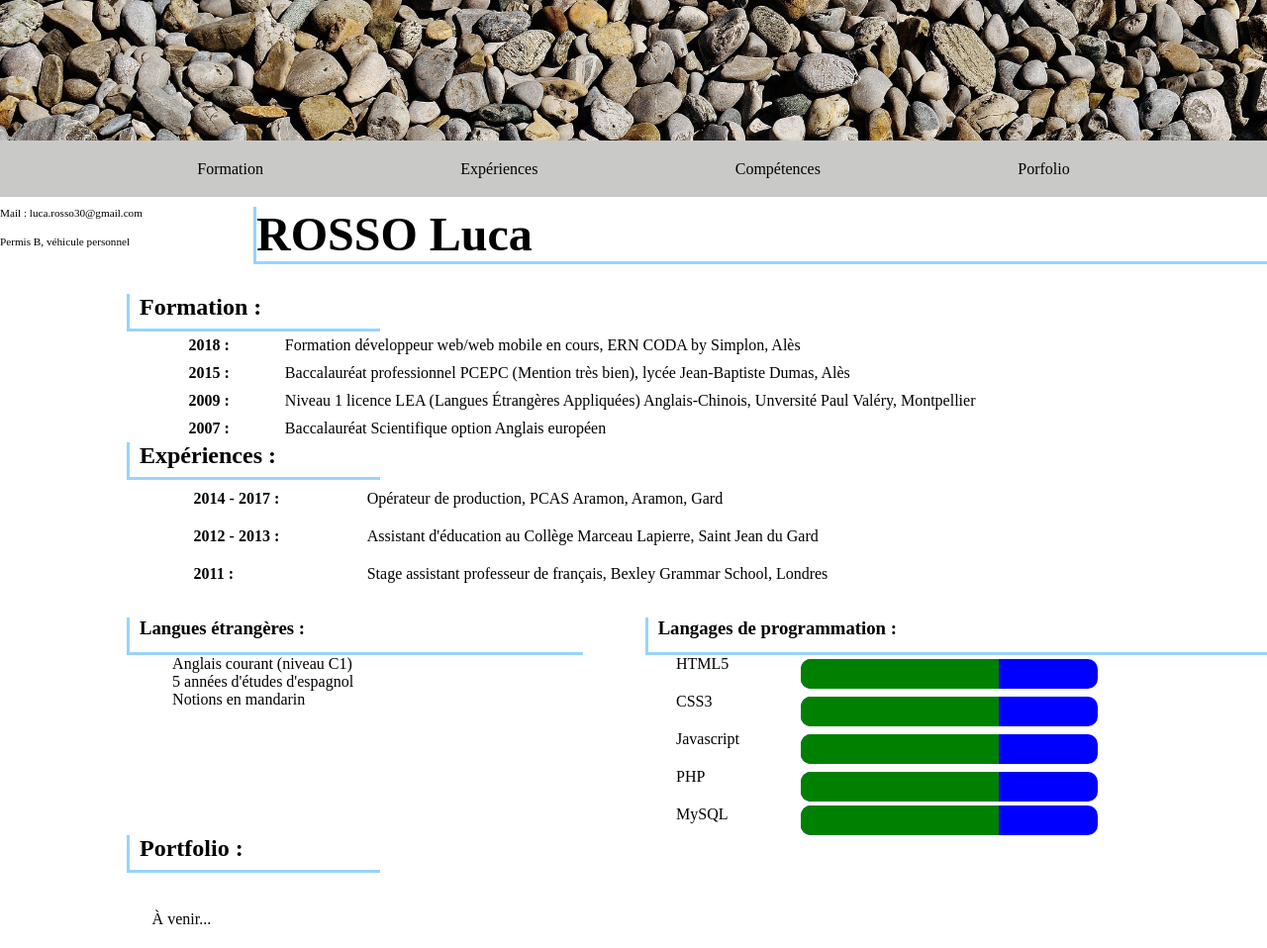
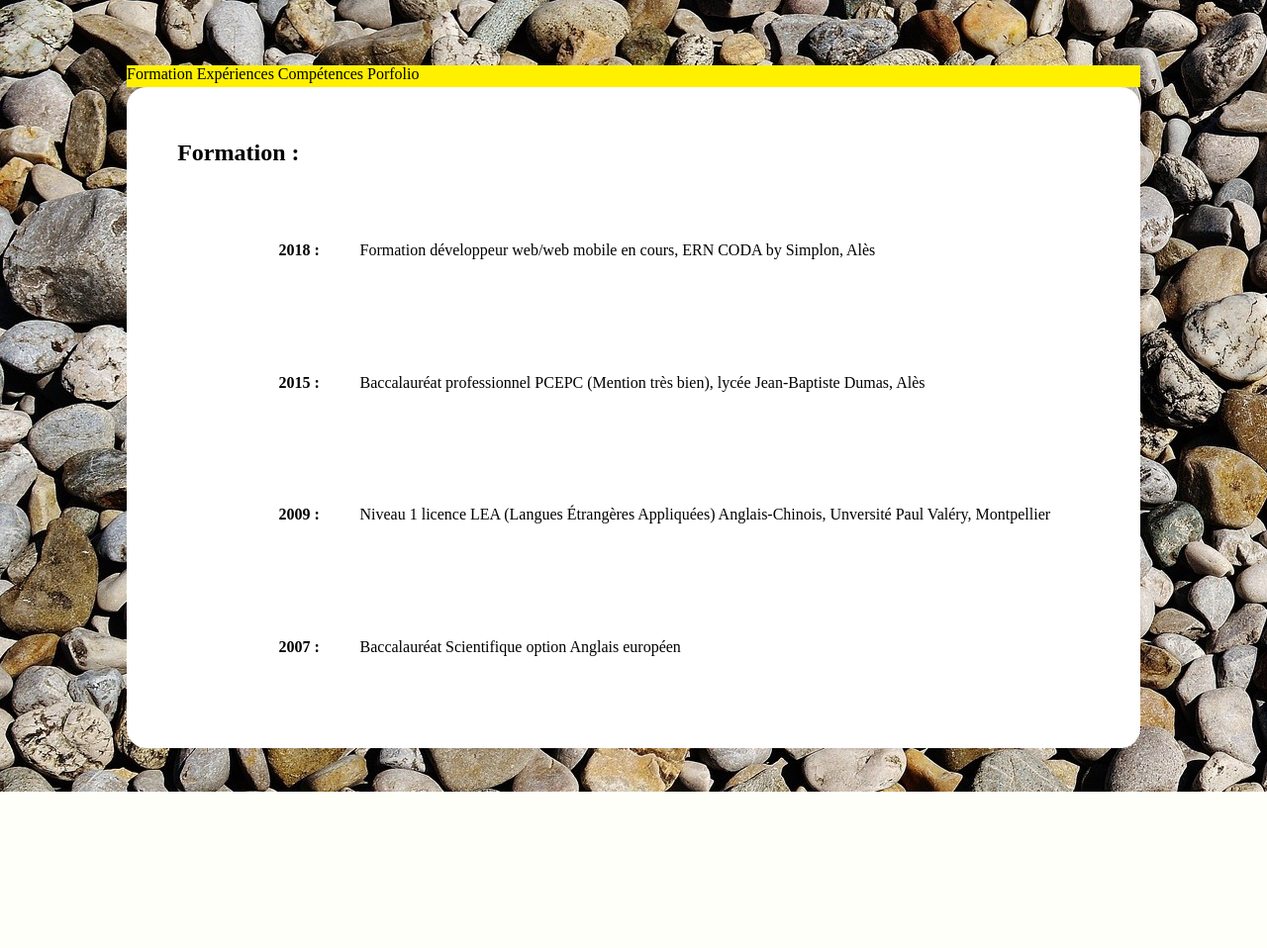
Before and after one commit to Patoulache/CV, a PHP site: page / in a window 1280 px wide. Shown: the whole page at 99% size. After the commit the page ends 800 px from the top, so only its background shows below. Run offline with PHP 8.4, Linux system fonts and the light colour scheme.

```diff
--- /dev/null
+++ b/formation.php
@@ -0,0 +1,15 @@
+<h1>Formation :</h1>
+        <article id="diplome">
+            <div>
+            <p>2018 : </p><p>Formation développeur web/web mobile en cours, ERN CODA by Simplon, Alès</p>
+            </div>
+            <div>
+            <p>2015 : </p><p>Baccalauréat professionnel PCEPC (Mention très bien), lycée Jean-Baptiste Dumas, Alès</p>
+            </div>
+            <div>
+            <p>2009 : </p><p>Niveau 1 licence LEA (Langues Étrangères Appliquées) Anglais-Chinois, Unversité Paul Valéry, Montpellier</p>
+            </div>
+            <div>
+            <p>2007 : </p><p>Baccalauréat Scientifique option Anglais européen</p>
+            </div>
+        </article>
--- a/index.html
+++ b/index.php
@@ -6,27 +6,18 @@
     <title>Page Title</title>
     <!-- <meta name="viewport" content="width=device-width, initial-scale=1"> -->
     <link rel="stylesheet" type="text/css" href="main.css" />
-    <!-- <script src="main.js"></script> -->
+    <script src="main.js"></script>
 </head>
 <body>
-    <header id="web">
-        <div id="bandeau">
-            <img src="headercv.png" alt="">
-        </div>
-        <nav>
-            <a href="#formation">Formation</a>
-            <a href="#experiences">Expériences</a>
-            <a href="#competences">Compétences</a>
-            <a href="#portfolio">Porfolio</a>
-        </nav>
-    </header>
-    <header id="impr">
-        <p>Mail : luca.rosso30@gmail.com</p>
-        <p>Permis B, véhicule personnel</p>
-        <h1>ROSSO Luca</h1>
-    </header>
+    <nav>
+        <a class="formation">Formation</a>
+        <a class="experiences">Expériences</a>
+        <a class="competences">Compétences</a>
+        <a class="portfolio">Porfolio</a>
+    </nav>
     <section id="formation">
-        <h1>Formation :</h1>
+        <?php include_once ("formation.php")?>
+        <!-- <h1>Formation :</h1>
         <article id="diplome">
             <div>
             <p>2018 : </p><p>Formation développeur web/web mobile en cours, ERN CODA by Simplon, Alès</p>
@@ -40,9 +31,9 @@
             <div>
             <p>2007 : </p><p>Baccalauréat Scientifique option Anglais européen</p>
             </div>
-        </article>
+        </article> -->
     </section>
-    <section id="experiences">
+    <!-- <section id="experiences">
         <h1>Expériences :</h1>
         <article id="expPro">
             <div>
@@ -65,16 +56,16 @@
         </article>
         <article id="right">
             <h1>Langages de programmation :</h1>
-            <p>HTML5</p><div><div class="barre1bis"></div></div>
-            <p>CSS3</p><div><div class="barre2bis"></div></div>
-            <p>Javascript</p><div><div class="barre3bis"></div></div>
-            <p>PHP</p><div><div class="barre4bis"></div></div>
-            <p>MySQL</p><div><div class="barre5bis"></div></div>
+            <p>HTML5</p><img src="" alt="">
+            <p>CSS3</p><img src="" alt="">
+            <p>Javascript</p><img src="" alt="">
+            <p>PHP</p><img src="" alt="">
+            <p>MySQL</p><img src="" alt="">
         </article>
     </section>
     <section id="portfolio">
         <h1>Portfolio :</h1>
         <p>À venir...</p>
-    </section>
+    </section> -->
 </body>
 </html>
--- a/main.css
+++ b/main.css
@@ -1,303 +1,141 @@
 body {
     margin: 0;
     padding: 0;
+    background-image: url("bgcaillou.jpg");
+    display: grid;
+    grid-template-columns: 1fr 8fr 1fr;
+    grid-template-rows: 1.5fr 0.5fr 7fr 1fr;
+    width: 100%;
+    height: 100vh;
 }
 
-#web {
-    grid-row: 1;
-    grid-column: 1;
-    display: grid;
-    grid-template-rows: 5fr 2fr;
+nav {
+    grid-row: 2;
+    grid-column: 2;
+    background-color: #fff000;
 }
 
-p {
-    margin: 0;
+section {
+    grid-row: 3;
+    grid-column: 2;
+    background-color: white;
+    border-radius: 20px;
+}
+/* setup format des deux premières section et portfolio */
+#formation, #experiences, #portfolio {
+    display: grid;
+    grid-template-columns: 0.5fr 1fr 8fr 0.5fr;
+    grid-template-rows: 0.5fr 1fr 8fr 0.5fr;
 }
 
-#impr {
-    display: grid;
-    grid-template-rows: 0.5fr 1.5fr 1.5fr 0.5fr;
-    grid-template-columns: 2fr 8fr;
-    margin-bottom: 20px;
+#formation>h1, #experiences>h1, #portfolio>h1 {
+    grid-row: 2;
+    grid-column: 2 / span 2;
 }
 
-#impr :nth-child(1) {
-    grid-row: 2;
-    grid-column: 1;
-    font-size: 0.7em;
+#formation :nth-child(2), #experiences :nth-child(2), #portfolio :nth-child(2) {
+    grid-row: 3;
+    grid-column: 3;
 }
 
-#impr :nth-child(2) {
-    grid-row: 3;
-    grid-column: 1;
-    font-size: 0.7em;
+#diplome {
+    display: grid;
+    grid-template-columns: 1fr;
+    grid-template-rows: 1fr repeat(3, 1fr);
 }
 
-#impr :nth-child(3) {
-    grid-row: 2 / span 2;
-    grid-column: 2;
-    font-size: 3em;
-    height: auto;
+#expPro {
+    display: grid;
+    grid-template-columns: 1fr;
+    grid-template-rows: 1fr repeat(2, 1fr);
 }
 
-#bandeau {
+#diplome div, #expPro div {
+    display: grid;
+    grid-template-columns: 1fr 9fr;
+    grid-template-rows: 1fr;
+    padding-top: 40px;
+}
+
+#diplome div>:first-child, #expPro div>:first-child {
+    font-weight: bold;
+    grid-column: 1;
     grid-row: 1;
 }
 
-img {
-    width: 100%;
-    height: 100%;
+#diplome div>:nth-child(2), #expPro div>:nth-child(2) {
+    grid-column: 2;
+    grid-row: 1;
 }
 
-nav {
-    display: flex;
-    justify-content: space-evenly;
-    align-items: center;
-    grid-row: 2;
-    background-color: #c9c9c8;
+#diplome :nth-child(1), #expPro :nth-child(1) {
+    grid-row: 1;
+    grid-column: 1;
 }
 
-h1 {
-    min-width: 215px;
-    margin: 0;
-    border-bottom: 3px solid rgb(151, 212, 252);
-    border-left: 3px solid rgb(151, 212, 252);
-    height: 30px;
-}
-
-a, a:hover {
-    color: black;
-    text-decoration: none;
-}
-
-#formation {
+#diplome :nth-child(2), #expPro :nth-child(2) {
     grid-row: 2;
     grid-column: 1;
 }
 
-#experiences {
+#diplome :nth-child(3), #expPro :nth-child(3) {
     grid-row: 3;
     grid-column: 1;
 }
 
-#formation, #experiences {
-    clear: left;
+#diplome :nth-child(4) {
+    grid-row: 4;
+    grid-column: 1;
+}
+/* setup format section compétences*/
+#competences {
     display: grid;
-    grid-template-columns: 1fr repeat(9, 1fr);
-    /* width: 100%; */
-}
-
-#formation>h1, #experiences>h1, #portfolio>h1 {
-    grid-column: 2 / span 2;
-    padding-left: 10px;
-    padding-bottom: 5px;
-}
-
-#competences h1 {
-    padding-left: 10px;
-    padding-bottom: 5px;
-}
-
-#diplome {
-    display: grid;
-    grid-template-rows: 1fr repeat(3, 1fr);
-    grid-template-columns: 1fr repeat(9, 1fr);
-    grid-column: 2 / span 9;
-    margin-left: 5%;
-}
-
-#expPro {
-    display: grid;
-    grid-template-rows: 1fr repeat(2, 1fr);
-    grid-template-columns: 1fr repeat(9, 1fr);
-    grid-column: 2 / span 9;
-    margin-left: 5%;
-}
-
-#portfolio {
-    grid-row: 5;
-    grid-column: 1;
-    display: grid;
-    grid-template-rows: 1fr repeat(2, 1fr);
-    grid-template-columns: 1fr repeat(9, 1fr);
-}
-
-#diplome :first-child {
-    grid-column: 1 / span 8;
-    grid-row: 1;
-}
-
-#diplome :nth-child(2) {
-    grid-column: 1 / span 8;
-    grid-row: 2;
-}
-
-#diplome :nth-child(3) {
-    grid-column: 1 / span 8;
-    grid-row: 3;
-}
-
-#diplome :nth-child(4) {
-    grid-column: 1 / span 8;
-    grid-row: 4;
-}
-
-#diplome div {
-    display: grid;
-    grid-template-columns: 1fr 8fr;
+    grid-template-columns: 1fr 1fr;
     grid-template-rows: 1fr;
 }
 
-#diplome div :first-child {
+#left {
+    grid-row: 1;
     grid-column: 1;
-    font-weight: bold;
-    min-width: 60px;
-    margin: 5px;
-}
-
-#diplome div :last-child {
-    grid-column: 2;
-    grid-row: 1;
-    margin: 5px;
-}
-
-#expPro :first-child {
-    grid-column: 1 / span 8;
-    grid-row: 1;
-}
-
-#expPro :nth-child(2) {
-    grid-column: 1 / span 8;
-    grid-row: 2;
-}
-
-#expPro :nth-child(3) {
-    grid-column: 1 / span 8;
-    grid-row: 3;
-}
-
-#expPro div {
-    display: grid;
-    grid-template-columns: 2fr 8fr;
-    grid-template-rows: 1fr;
-}
-
-#expPro div :first-child {
-    grid-column: 1;
-    font-weight: bold;
-    min-width: 70px;
-    margin: 10px;
-}
-
-#expPro div :last-child {
-    grid-column: 2;
-    grid-row: 1;
-    margin: 10px;
-}
-
-#competences {
-    grid-row: 4;
-    grid-column: 1;
-    margin-left: 10%;
-    margin-top: 2%;
-    display: grid;
-    grid-template-columns: 1fr 1.5fr;
-}
-
-#left {
-    grid-column: 1;
-/*     display: grid;
-    grid-template-rows: 1fr 1fr 1fr; */
 }
 
 #right {
-    grid-column: 2;
-    display: grid;
-    grid-template-columns: 0.4fr 1fr 3fr;
-    grid-template-rows: 0.4fr repeat(4, 1fr);
-}
-
-#portfolio p {
-    margin-left: 20%;
-    grid-row: 3;
+    grid-row: 1;
     grid-column: 2;
 }
 
-#left p {
-    margin-left: 10%;
+#left, #right {
+    display: grid;
+    grid-template-columns: 0.5fr 1fr 8fr 0.5fr;
+    grid-template-rows: 0.5fr 1fr repeat(5, 1fr) 0.5fr;
 }
 
-#right h1 {
-    grid-row: 1;
+#left h1, #right h1 {
+    grid-row: 2;
     grid-column: 2 / span 2;
 }
 
-#right p {
-    grid-column: 2;
-    margin-left: 20%;
+#left :nth-child(2), #right :nth-child(2) {
+    grid-row: 3;
+    grid-column: 3;
 }
 
-#right div {
-    margin: auto 0;
+#left :nth-child(3), #right :nth-child(4) {
+    grid-row: 4;
     grid-column: 3;
-    width: 300px;
-    height: 30px;
-    background-color: blue;
-    border-radius: 10px;
 }
 
-#right div div {
-    grid-column: 2;
-    width: 200px;
-    height: 30px;
-    background-color: green;
-    border-top-right-radius: 0px;
-    border-bottom-right-radius: 0px;
+#left :nth-child(4), :nth-child(6) {
+    grid-row: 5;
+    grid-column: 3;
 }
 
-@media print {
-    @page {margin: 0;}
+#right :nth-child(8) {
+    grid-row: 6;
+    grid-column: 3;
+}
 
-    #left>h1 {
-        min-width: 230px;
-    }
-
-    #right {
-        margin-left: 20px;
-        margin-right: 100px;
-    }
-
-    #web {
-        display:none;
-    }
-
-    #impr {
-        display: grid;
-        grid-template-rows: 0.5fr 1.5fr 1.5fr 0.5fr;
-        grid-template-columns: 2.5fr 7fr;
-        margin-bottom: 20px;
-    }
-
-    #impr :nth-child(1) {
-        grid-row: 2;
-        grid-column: 1;
-        font-size: 0.7em;
-    }
-
-    #impr :nth-child(2) {
-        grid-row: 3;
-        grid-column: 1;
-        font-size: 0.7em;
-    }
-
-    #impr :nth-child(3) {
-        grid-row: 2 / span 2;
-        grid-column: 2;
-        font-size: 3em;
-        height: auto;
-    }
-
-    body {
-        margin: 20px;
-    }
+#right :nth-child(10) {
+    grid-row: 7;
+    grid-column: 3;
 }
--- /dev/null
+++ b/main.js
@@ -0,0 +1,28 @@
+CV = {
+
+    init: function() {
+        var btnNav = document.querySelectorAll("a");
+        btnNav.forEach((el) => el.addEventListener("click", CV.switchy));
+    },
+
+    switchy: function(e) {
+        var sectionSel = document.querySelector("section");
+        sectionSel.id = e.target.className;
+        CV.ajax(e.target.className);
+    },
+
+    ajax: function(smth) {
+        var sectionSel = document.querySelector("section");
+        var req = new XMLHttpRequest;
+        req.onload = function() {
+        var retour = req.responseText;
+        console.log(retour);
+        sectionSel.innerHTML = retour;
+        }
+    req.open('POST', smth.concat(".php"), true);
+    req.setRequestHeader("Content-type", "application/x-www-form-urlencoded");
+    req.send();
+    }
+};
+
+window.onload = CV.init;
--- /dev/null
+++ b/portfolio.php
@@ -0,0 +1,2 @@
+<h1>Portfolio :</h1>
+        <p>À venir...</p>
```
Also changed, not shown: competences.php (added, +14 -0 lines), experiences.php (added, +12 -0 lines), bgcaillou.jpg (added), headercv.png (deleted).
